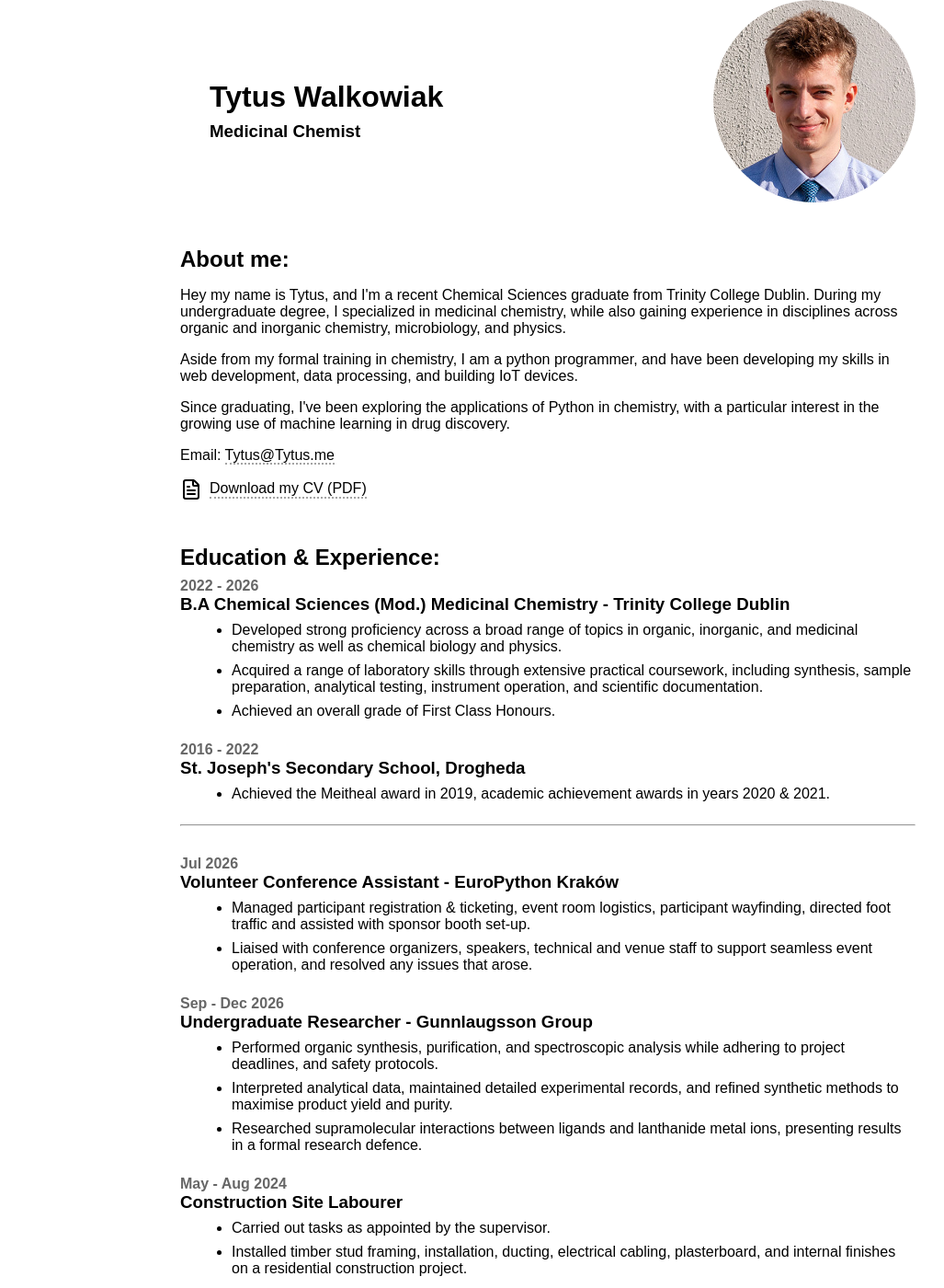
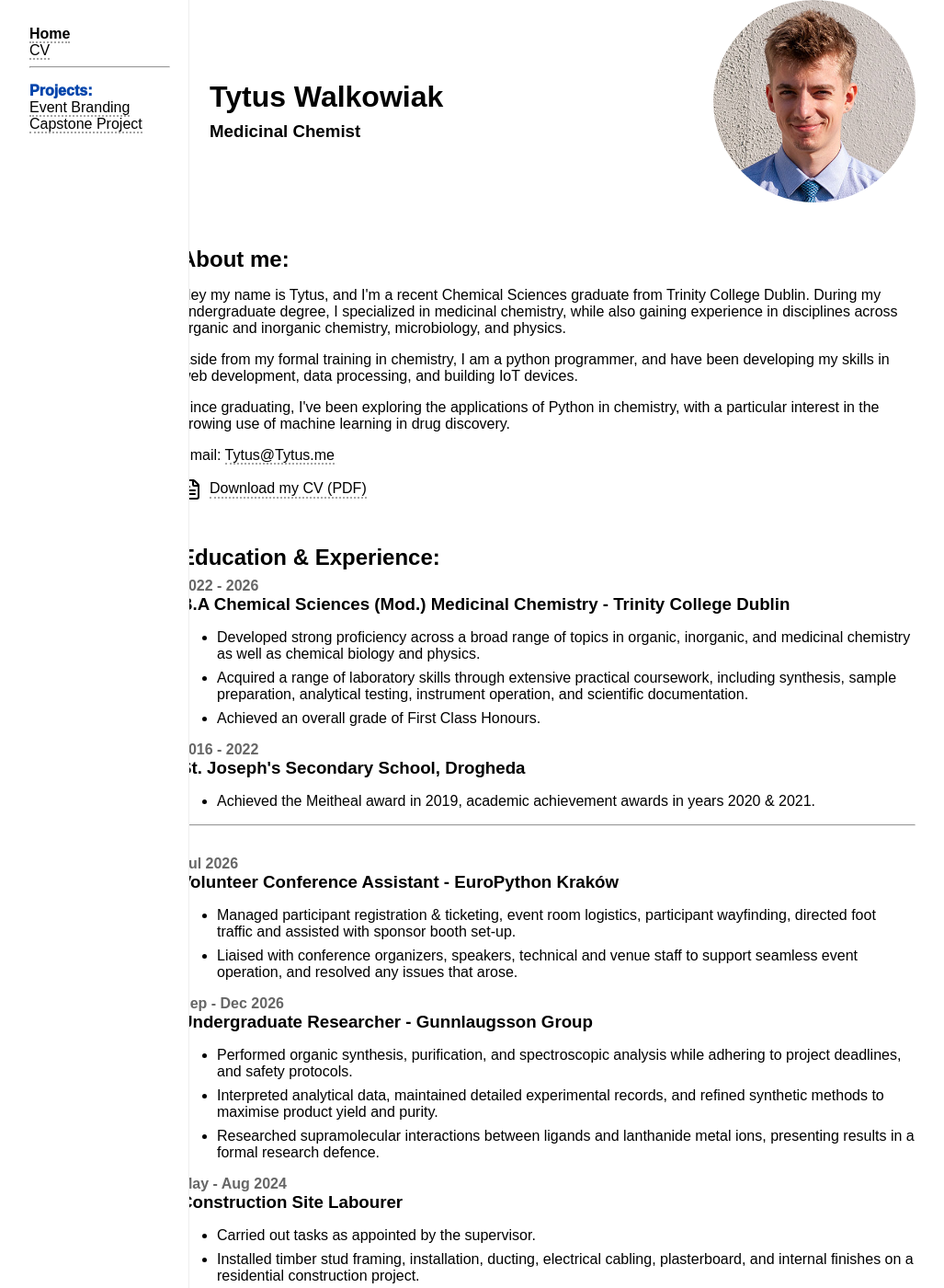
Before and after one commit to b0nes1/tytus.me, a Jekyll site: the page built from index.html, in a window 1280 px wide and 1400 px high. Shown: the whole window at 92% size, without its empty margins (44-1071 px from the left). Built offline with Jekyll 4.4.1, drawn with Linux system fonts in a browser that asks for light colours; the list of posts is cut into pages by our own code; some of the changed text lies outside the part shown.

Commit message:
Added sidebar

```diff
--- /dev/null
+++ b/_includes/sidebar.html
@@ -0,0 +1,11 @@
+<nav class="sidebar">
+    <ul>
+        <li><a class="{% if page.url == '/' %}active{% endif %}" href="{{ '/' | relative_url }}">Home</a></li>
+        <li><a class="{% if page.url == '/CV' %}active{% endif %}" href="{{ '/CV' | relative_url }}">CV</a></li>
+        <hr>
+        <span style="      font-weight: 1000;color: #0244ab">Projects:</span>
+        {% for post in site.posts %}
+        <li><a class="{% if page.url == post.url %}active{% endif %}" href="{{ post.url | relative_url }}">{{ post.title}}</a></li>
+        {% endfor %}
+    </ul>
+</nav>
--- a/_layouts/default.html
+++ b/_layouts/default.html
@@ -1,6 +1,5 @@
 ---
 ---
-
 <!DOCTYPE html>
 <html lang="en">
 
--- a/index.html
+++ b/index.html
@@ -3,7 +3,7 @@ layout: default
 ---
 
 {% include header.html %}
-
+{% include sidebar.html %}
 <div class="main">
     <h2>About me:</h2>
 
--- a/style.css
+++ b/style.css
@@ -66,6 +66,9 @@ h2 {
 hr {
     margin-bottom: 2rem;
 }
+nav hr {
+    margin-bottom: 1rem;
+}
 
 li p {
     margin: 0 0 0.5rem 0;
@@ -75,7 +78,7 @@ h3 {
     margin: 0;
 }
 
-ul {
+nav ul {
     margin: 0.5rem 0 1.5rem 1rem;
 }
 
@@ -96,6 +99,33 @@ a:hover {
     gap: 16px;
 }
 
+.sidebar {
+  position: fixed;
+  top: 0;
+  left: 0;
+  height: 100vh;
+  width: 250px;
+  overflow-y: auto;
+  background: #fff;
+  border-right: 1px solid #eee;
+  padding: 20px;
+  box-sizing: border-box;
+}
+
+/* .content,
+main {
+  margin-left: 250px;
+  padding: 20px;
+} */
+.active {
+  font-weight: bold;
+  color: #000;
+}
+nav ul {
+  list-style-type: none;
+}
+
+
 @media (max-width: 45em) {
     ul {
         margin: 0.5rem 0 1.5rem 0rem;
```
Also changed, not shown: other parts of _layouts/default.html (+1 -1 lines), _layouts/posts.html (+2 -9 lines).
